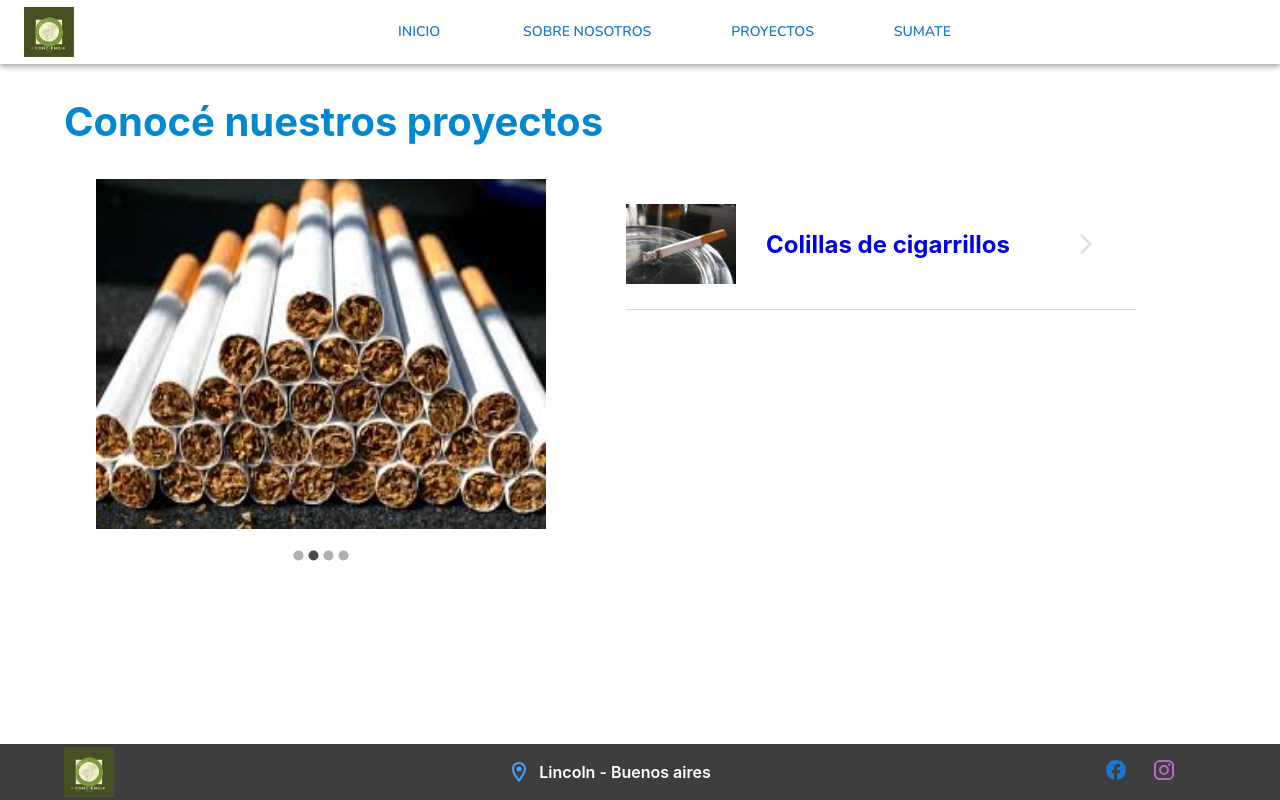
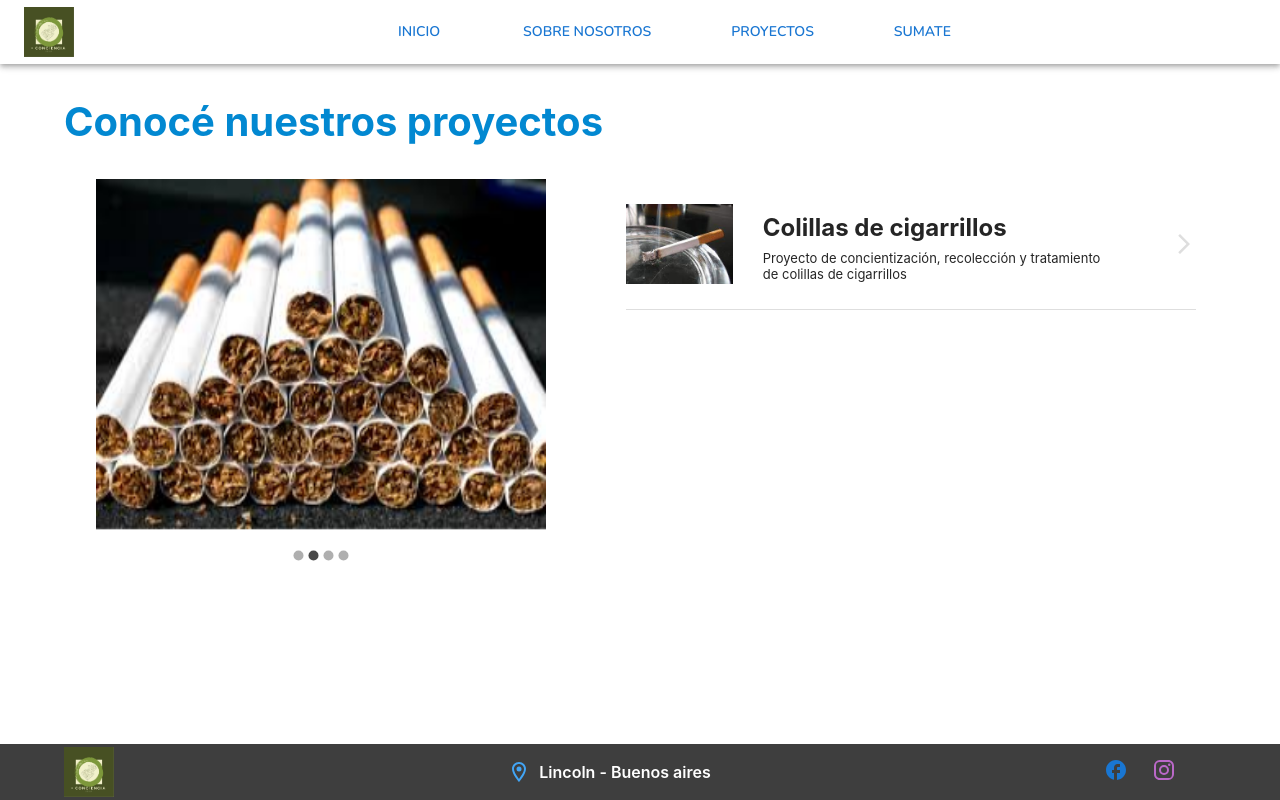
Before and after one commit to lucianop3196/mas-conciencia, a React (Create React App) app: page /proyectos in a window 1280 px wide. Built offline with nearby package versions, Linux system fonts and the light colour scheme; some icons are missing; the HTML template or start-up script is replaced by a standard one.

Commit message:
Styles + effects (fade in) for Projects.jsx

```diff
--- a/package.json
+++ b/package.json
@@ -12,6 +12,7 @@
     "react-dom": "^17.0.0",
     "react-google-maps": "^9.4.5",
     "react-material-ui-carousel": "^3.3.3",
+    "react-reveal": "^1.2.2",
     "react-router-dom": "^6.3.0",
     "react-scripts": "5.0.0",
     "web-vitals": "^2.1.4"
--- a/src/components/Projects/Projects.jsx
+++ b/src/components/Projects/Projects.jsx
@@ -7,6 +7,7 @@ import { Container } from "@mui/material";
 import cigarro1 from "../../assets/butts/cigarro1.jpg";
 import style from "./Projects.module.css";
 import ArrowForwardIosIcon from "@mui/icons-material/ArrowForwardIos";
+import Fade from "react-reveal/Fade";
 
 export default function Projects() {
   return (
@@ -20,7 +21,12 @@ export default function Projects() {
       <Box sx={{ display: "flex", justifyContent: "flex-start" }}>
         <PhotoCarousel imagesURL={imagesCarousel} />
 
-        <Link to="/colillas-de-cigarrillos" className={style.project__Link}>
+        {/* Proyectos: */}
+        <Fade bottom={true}>
+          <Link
+            to="/colillas-de-cigarrillos"
+            className={`${style.project__Link}`}
+          >
             <img
               src={cigarro1}
               alt="Cigarrillo encendido"
@@ -28,11 +34,21 @@ export default function Projects() {
               height={80}
               style={{ marginRight: 30 }}
             />
-          <Box component={"h2"}>
+            <Box>
+              <Box component={"h2"} sx={{ color: "#252525", mb: 1 }}>
                 Colillas de cigarrillos
+              </Box>
+              <Box
+                component={"p"}
+                sx={{ fontSize: 13, color: "#252525", mt: 0 }}
+              >
+                Proyecto de concientización, recolección y tratamiento de
+                colillas de cigarrillos
+              </Box>
             </Box>
             <ArrowForwardIosIcon sx={{ color: "#dedede", ml: 8 }} />
           </Link>
+        </Fade>
       </Box>
     </Container>
   );
--- a/src/components/Projects/Projects.module.css
+++ b/src/components/Projects/Projects.module.css
@@ -6,7 +6,7 @@
   align-items: center;
   margin: 0 80px;
   height: 130px;
-  width: 100%;
+  width: 85%;
 }
 .project__Link:hover {
   border-color: #0288d1;
```
Also changed, not shown: 1 other file (tests, documents, lock files or other folders). Lines whose indentation alone changed are shown as unchanged.
